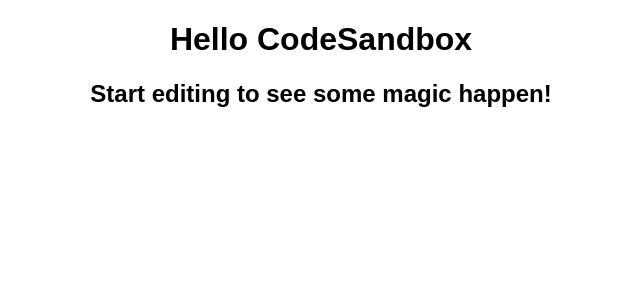
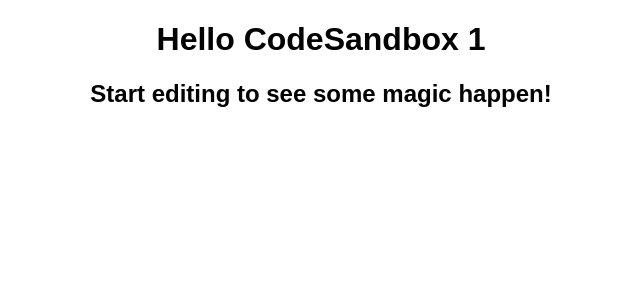
Before and after one commit to kokushkin/CalendarModule, a React (Create React App) app: page / in a window 1280 px wide. Shown: the top 300 px of the page, without its empty margins (319-959 px from the left). Built offline with nearby package versions, Linux system fonts and the light colour scheme.

Commit message:
commit from sandbox
the attempt to do commit from sandbox

```diff
--- a/src/index.tsx
+++ b/src/index.tsx
@@ -6,7 +6,7 @@
 function App() {
   return (
     <div className="App">
-      <h1>Hello CodeSandbox</h1>
+      <h1>Hello CodeSandbox 1</h1>
       <h2>Start editing to see some magic happen!</h2>
     </div>
   );
```
